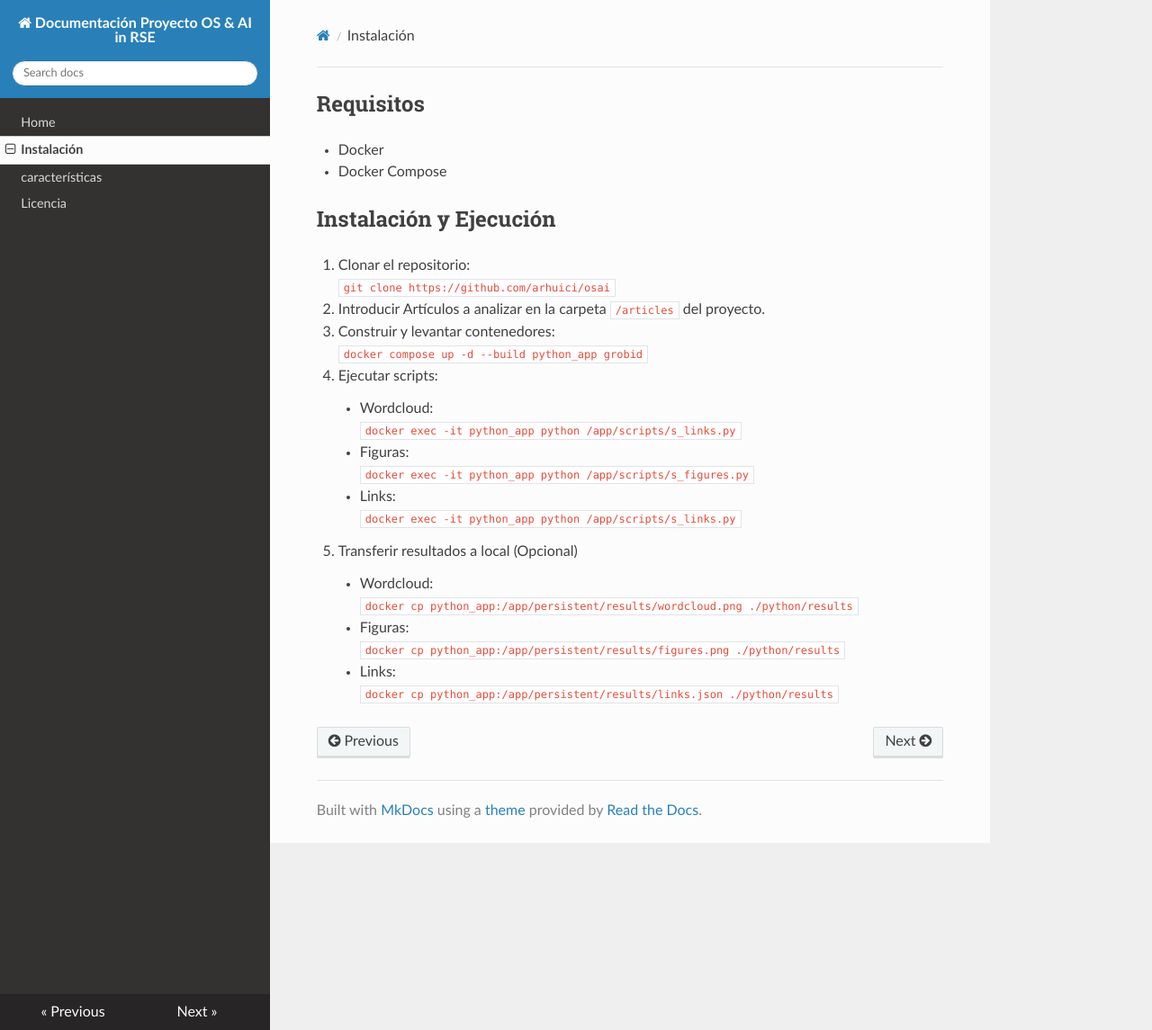
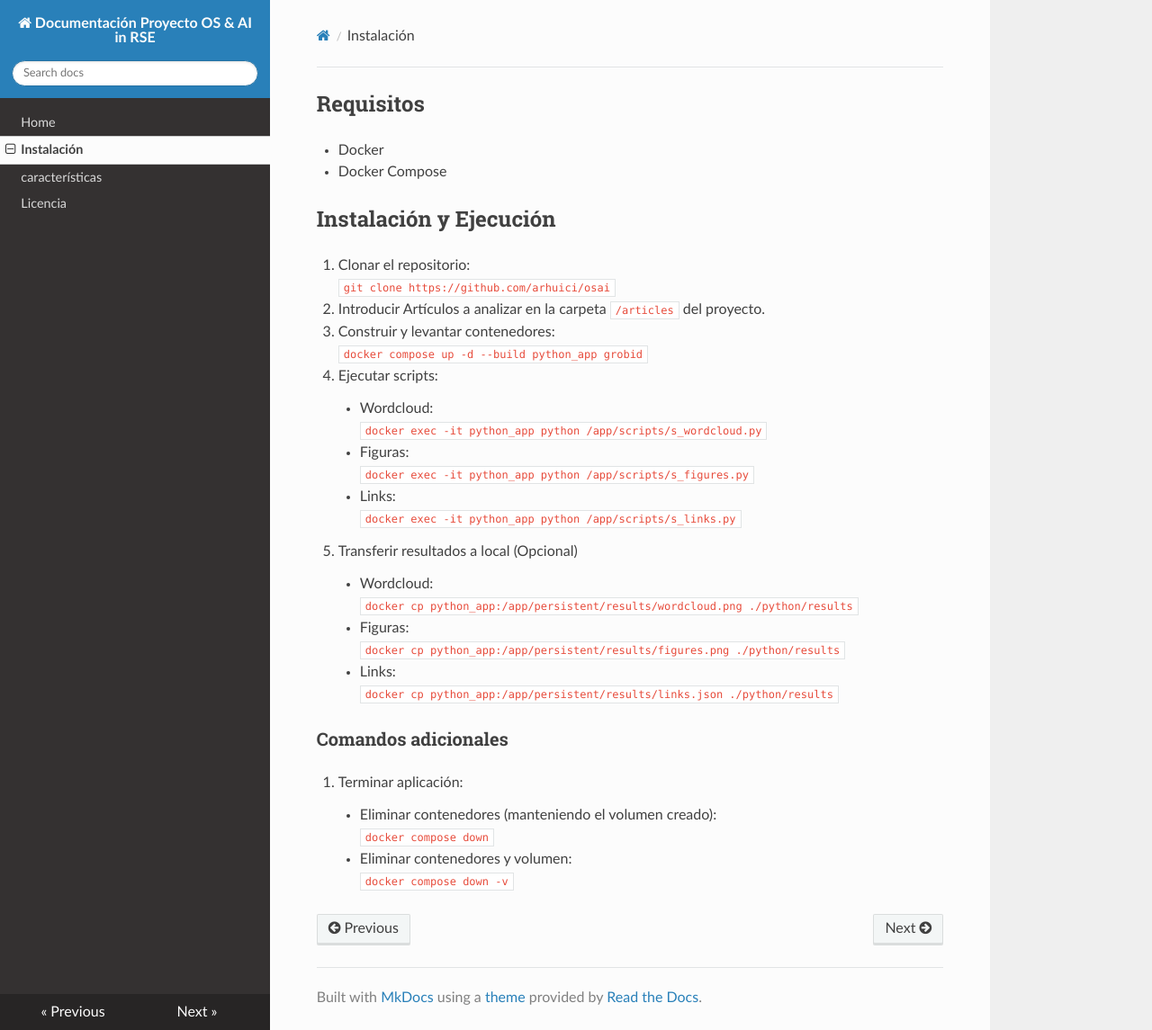
Before and after one commit to arhuici/osai, an MkDocs documentation site: the page built from docs/installation.md, in a window 1280 px wide and 1145 px high. Shown: the whole window at 90% size. Built offline with MkDocs 1.6.1, drawn with Linux system fonts in a browser that asks for light colours; nearby versions of some CDN libraries.

````diff
--- a/docs/installation.md
+++ b/docs/installation.md
@@ -10,7 +10,7 @@
 ```docker compose up -d --build python_app grobid```
 4. Ejecutar scripts:
     - Wordcloud:
-```docker exec -it python_app python /app/scripts/s_links.py```
+```docker exec -it python_app python /app/scripts/s_wordcloud.py```
     - Figuras:
 ```docker exec -it python_app python /app/scripts/s_figures.py```
     - Links:
@@ -23,3 +23,11 @@
 ```docker cp python_app:/app/persistent/results/figures.png ./python/results```
     - Links:
 ```docker cp python_app:/app/persistent/results/links.json ./python/results```
+
+### Comandos adicionales
+6. Terminar aplicación:
+    - Eliminar contenedores (manteniendo el volumen creado):
+```docker compose down```
+
+    - Eliminar contenedores y volumen:
+```docker compose down -v```
````
Also changed, not shown: README.md (+9 -1 lines).
